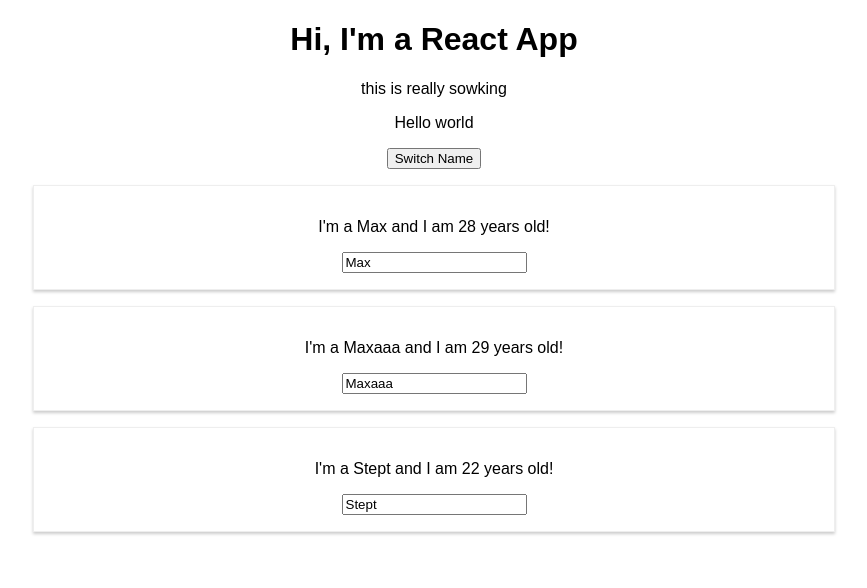
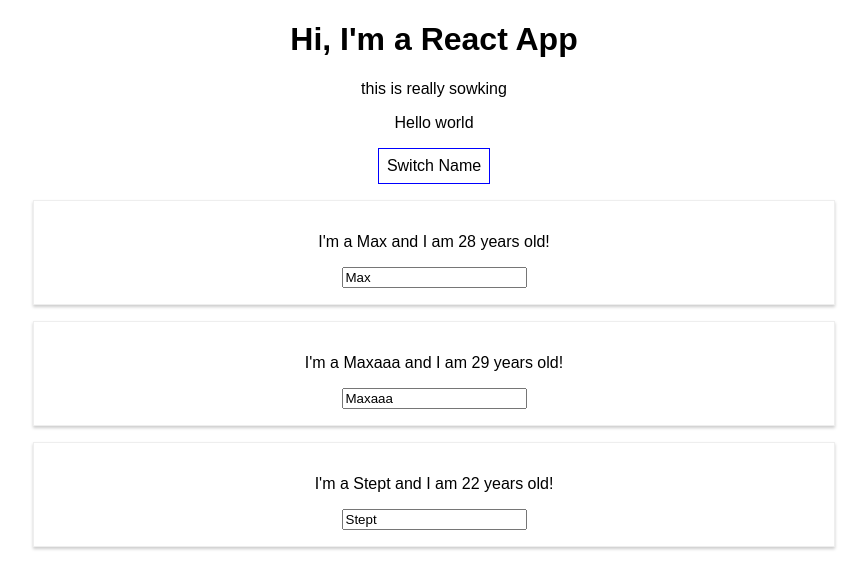
Before and after one commit to ryujignh/react-complete-guide, a React (Create React App) app: page / in a window 1280 px wide. Shown: the top 588 px of the page, without its empty margins (206-1073 px from the left). Built offline with nearby package versions, Linux system fonts and the light colour scheme.

Commit message:
Adding style

```diff
--- a/src/App.js
+++ b/src/App.js
@@ -34,12 +34,24 @@
     }
 
     render() {
+
+        const style = {
+            backgroundColor: 'white',
+            font: 'inherit',
+            border: '1px solid blue',
+            padding: '8px',
+            cursor: 'pointer',
+        };
+
         return (
             <div className="App">
                 <h1>Hi, I'm a React App</h1>
                 <p>this is really sowking</p>
                 <p>{this.state.otherState}</p>
-                <button onClick={() => this.switchNameHandler('From the button!')}>Switch Name</button>
+                <button
+                    style={style}
+                    onClick={() => this.switchNameHandler('From the button!')}>Switch Name
+                </button>
                 <Person
                     name={this.state.persons[0].name}
                     age={this.state.persons[0].age}
@@ -49,7 +61,6 @@
                     age={this.state.persons[1].age}
                     click={this.switchNameHandler.bind(this, 'Arisa')}
                     changed={this.nameChangedHandler}
-
                 />
                 <Person
                     name={this.state.persons[2].name}
```
